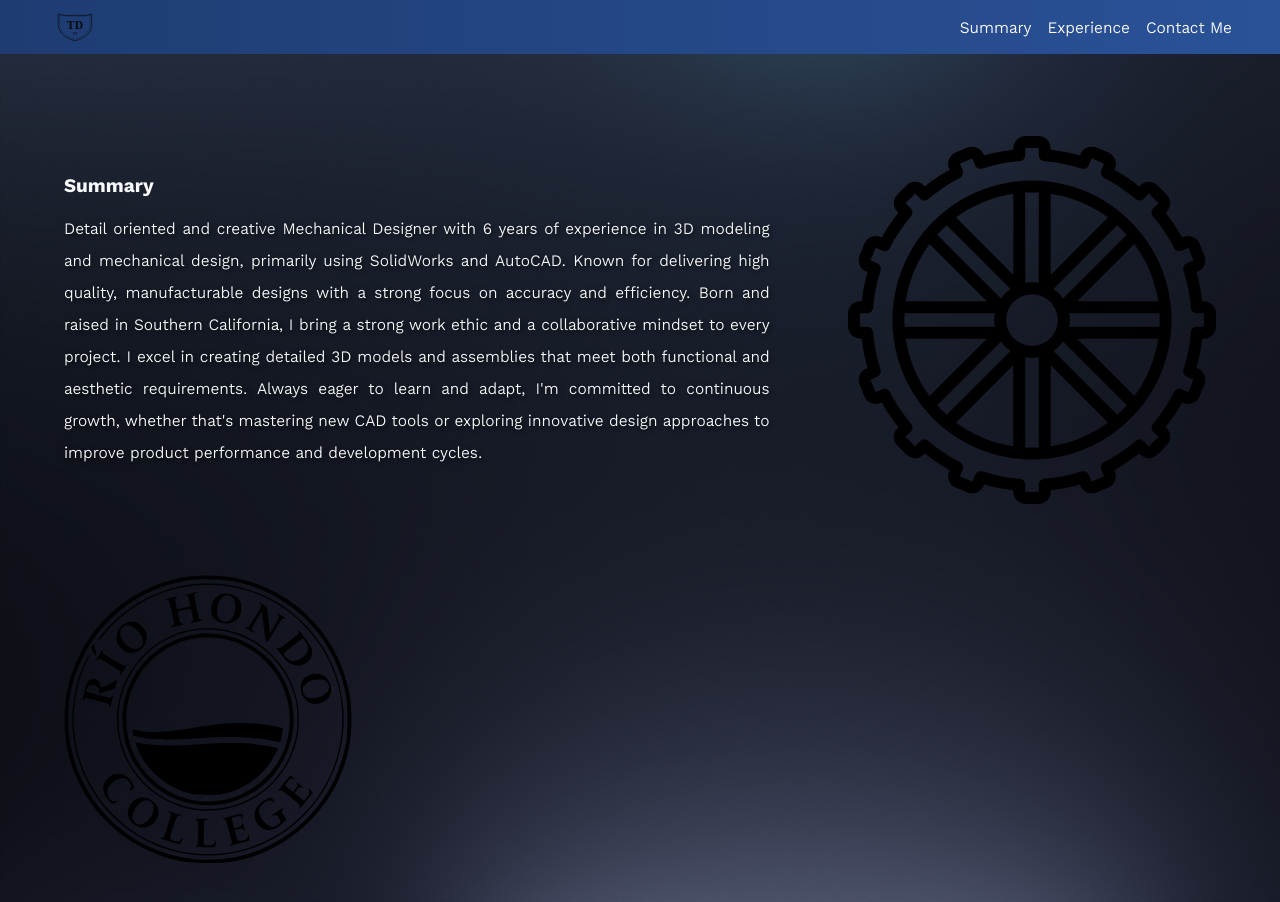
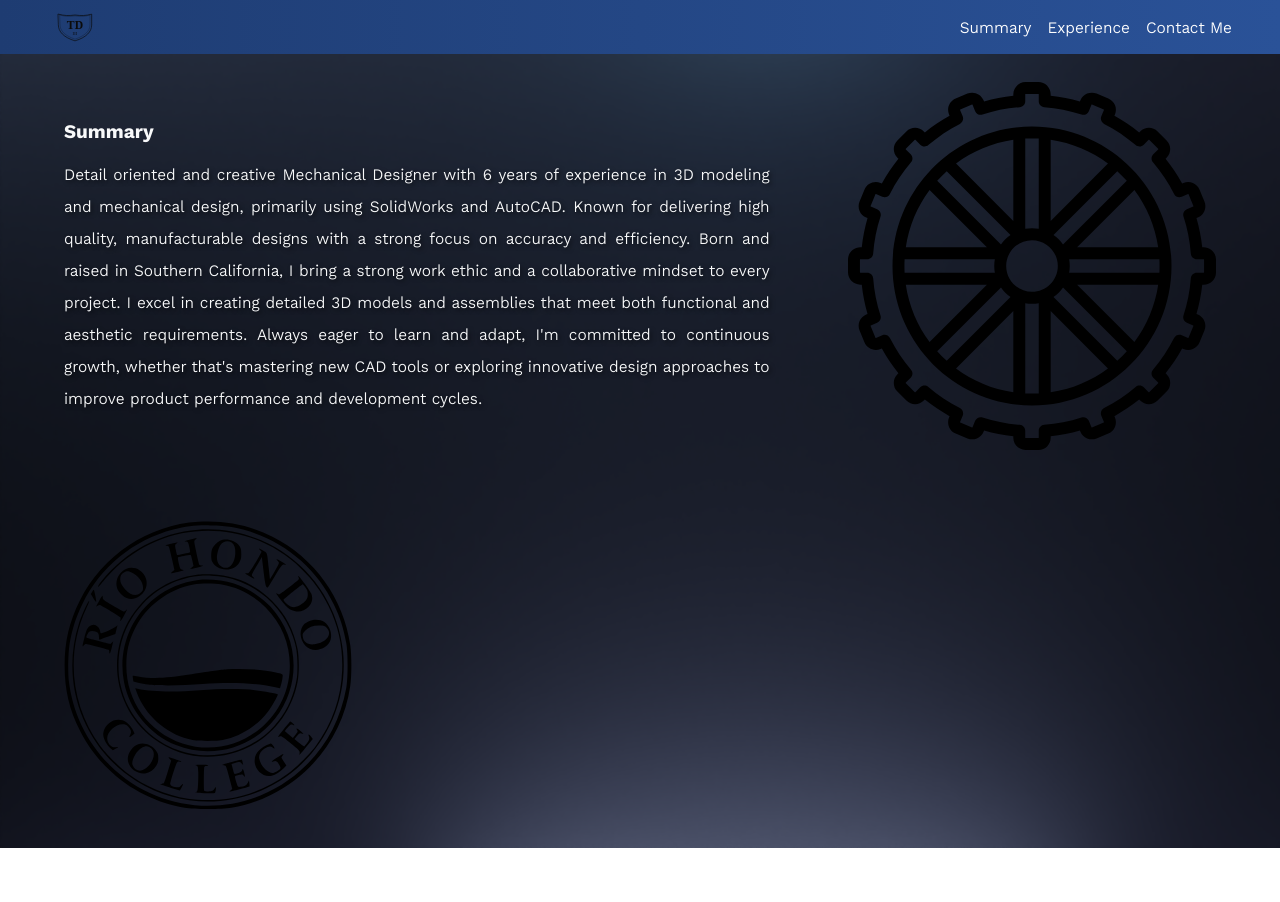
Before and after one commit to stebnj/tawm-website, a React (Create React App) app: page / in a window 1280 px wide. After the commit the page ends 848 px from the top, so only its background shows below. Built offline with nearby package versions, Linux system fonts and the light colour scheme; the HTML template or start-up script is replaced by a standard one.

Commit message:
add transitions on app.js

```diff
--- a/src/App.js
+++ b/src/App.js
@@ -3,25 +3,51 @@ import './App.scss';
 import Header from './components/Header/Header';
 import Hero from './components/Hero/Hero';
 import Experience from './pages/Experience/Experience';
-import {BrowserRouter, Routes, Route, useLocation} from 'react-router-dom'
+import {BrowserRouter, Routes, Route, useLocation, useNavigate} from 'react-router-dom'
 import { AnimatePresence, motion } from 'framer-motion';
+import {useState, useEffect} from "react"
 
 
 function App() {
   const location = useLocation();
+  const navigate = useNavigate();
+  const[scrollDirection, setScrollDirection] = useState('down')
+
+  useEffect(() => {
+    const handleWheel = (e) => {
+      if(e.deltaY > 0) {
+        setScrollDirection('down');
+        if(location.pathname === '/') navigate('/experience')
+      } else if (e.deltaY < 0){
+        setScrollDirection('up');
+        if(location.pathname === '/experience') navigate('/')
+      }
+    }
+
+    window.addEventListener('wheel', handleWheel, {passive:true});
+    return () => window.removeEventListener('wheel', handleWheel)
+  }, [navigate, location])
+
+  const variants = {
+    initial: (direction) => ({ y:direction === "down" ? "100%" : "-100%", opacity: 0}),
+    animate: { y: '0%', opacity: 1 },
+    exit: (direction) => ({ y: direction === 'down' ? '-100%' : '100%', opacity: 0 }),
+  }
 
 
   return (
     <>
-      <Header/>
       <AnimatePresence exitBeforeEnter>
         <Routes location = {location} key={location.pathname}>
           <Route path='/' element={
             <motion.div
-              initial={{ y: '100%' }}
-              animate={{ y: '0%' }}
-              exit={{ y: '-100%' }}
+              custom={scrollDirection}
+              variants={variants}
+              initial="initial"
+              animate="animate"
+              exit="exit"
               transition={{ duration: 0.8 }}
+              style={{ zIndex: 1 }}
             >
               <Hero/>
               </motion.div>}
@@ -29,10 +55,13 @@ function App() {
 
           <Route path='/experience' element= {
             <motion.div
-              initial={{ y: '100%' }}
-              animate={{ y: '0%' }}
-              exit={{ y: '-100%' }}
+              custom={scrollDirection}
+              variants={variants}
+              initial="initial"
+              animate="animate"
+              exit="exit"
               transition={{ duration: 0.8 }}
+              style={{ zIndex: 1 }}
             >
               <Experience />
             </motion.div>
@@ -50,6 +79,7 @@ function App() {
 export default function AppWrapper(){
   return(
     <BrowserRouter>
+    <Header />
     <App />
     </BrowserRouter>
   )
--- a/src/components/Header/Header.scss
+++ b/src/components/Header/Header.scss
@@ -6,6 +6,11 @@
 .header{
      background: linear-gradient(to right, #1e3c72, #2a5298);
     color: #fff;
+    position: fixed;
+    top: 0;
+    left: 0;
+    width: 100%;
+    z-index: 1000;
 }
 
 .nav-bar{
--- a/src/components/Hero/Hero.js
+++ b/src/components/Hero/Hero.js
@@ -3,8 +3,6 @@ import './Hero.scss'
 import wheel from '../../assets/pictures/wheel.svg'
 import college from '../../assets/pictures/college.svg'
 import {useEffect, useState } from "react"
-import { useNavigate } from 'react-router-dom'
-import {motion} from 'framer-motion'
 
 
 export default function Hero(){
@@ -23,30 +21,9 @@ export default function Hero(){
     }, [])
 
 
-    const navigate = useNavigate()
-
-    useEffect(() => {
-        const handleWheel = (e) => {
-            if(e.deltaY > 0) {
-                navigate('/experience')
-            }
-        };
-
-        window.addEventListener("wheel", handleWheel);
-        return () => window.removeEventListener('wheel', handleWheel)
-    }, [navigate]);
-
-
-
     return(
 
-        <motion.main className='hero'
-            initial={{ y: '100%' }}
-            animate={{ y: '0%' }}
-            exit={{ y: '-100%' }}
-            transition={{ duration: 0.8 }}
-
-            >
+        <main className='hero'>
             <div className={`hero__inner-container ${showSummary ? "fade-in" : ""}`}>
                 <article className='hero__heading'>
                     <h1 className='hero__heading-text'>
@@ -76,6 +53,6 @@ export default function Hero(){
                 src={college}
                 />
             </section>
-        </motion.main>
+        </main>
     )
 }
--- a/src/pages/Experience/Experience.js
+++ b/src/pages/Experience/Experience.js
@@ -1,22 +1,34 @@
 import React from "react";
 import './Experience.scss'
-import {motion} from 'framer-motion'
 
 
 export default function Experience(){
     return(
-        <motion.main
-            initial={{ y: '100%' }}
-            animate={{ y: '0%' }}
-            exit={{ y: '-100%' }}
-            transition={{ duration: 0.8 }}>
+        <main>
+            <section>
+    <h1>
+        LOREM IPSEM
+    </h1>
+      <h1>
+        LOREM IPSEM
+    </h1>
+      <h1>
+        LOREM IPSEM
+    </h1>
+      <h1>
+        LOREM IPSEM
+    </h1>
+      <h1>
+        LOREM IPSEM
+    </h1>
+      <h1>
+        LOREM IPSEM
+    </h1>
 
 
-                <h1>
-                    ipsem lorem
-                </h1>
+            </section>
+        </main>
 
-        </motion.main>
 
     )
 }
```
